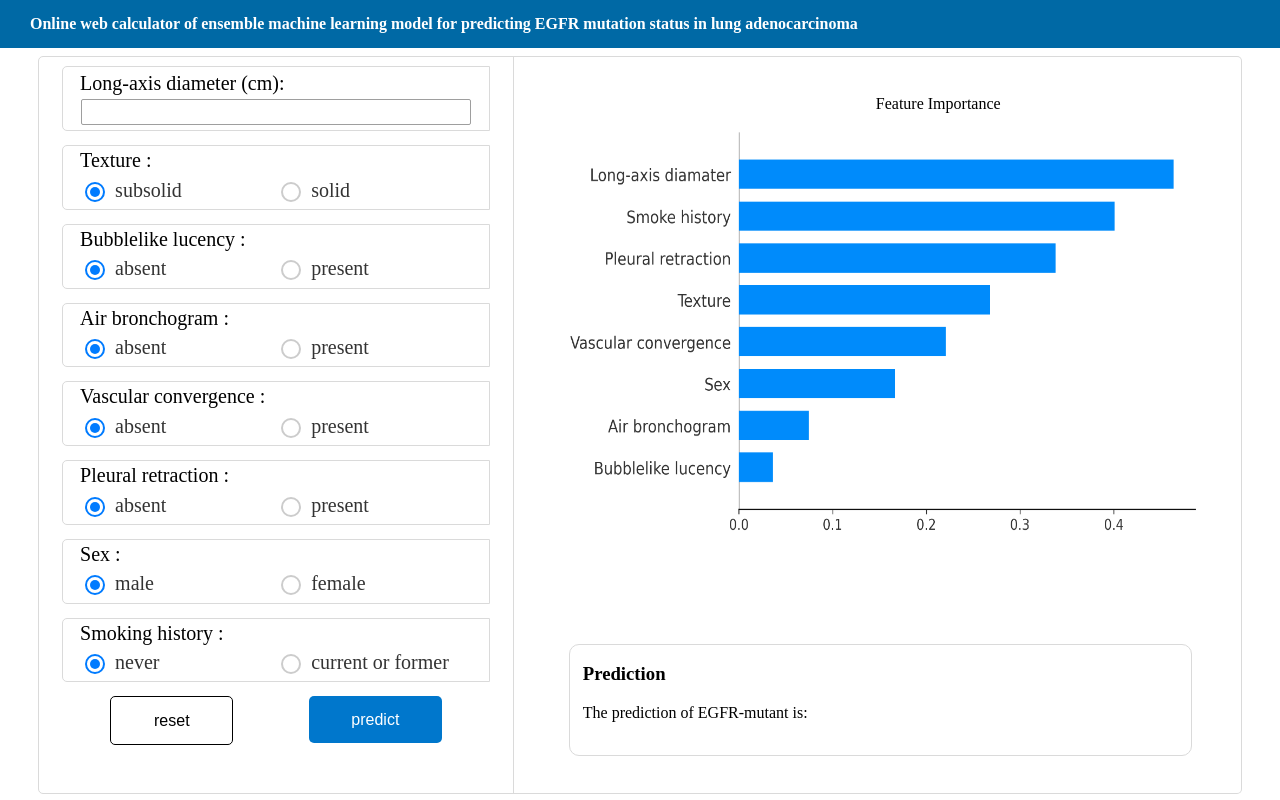
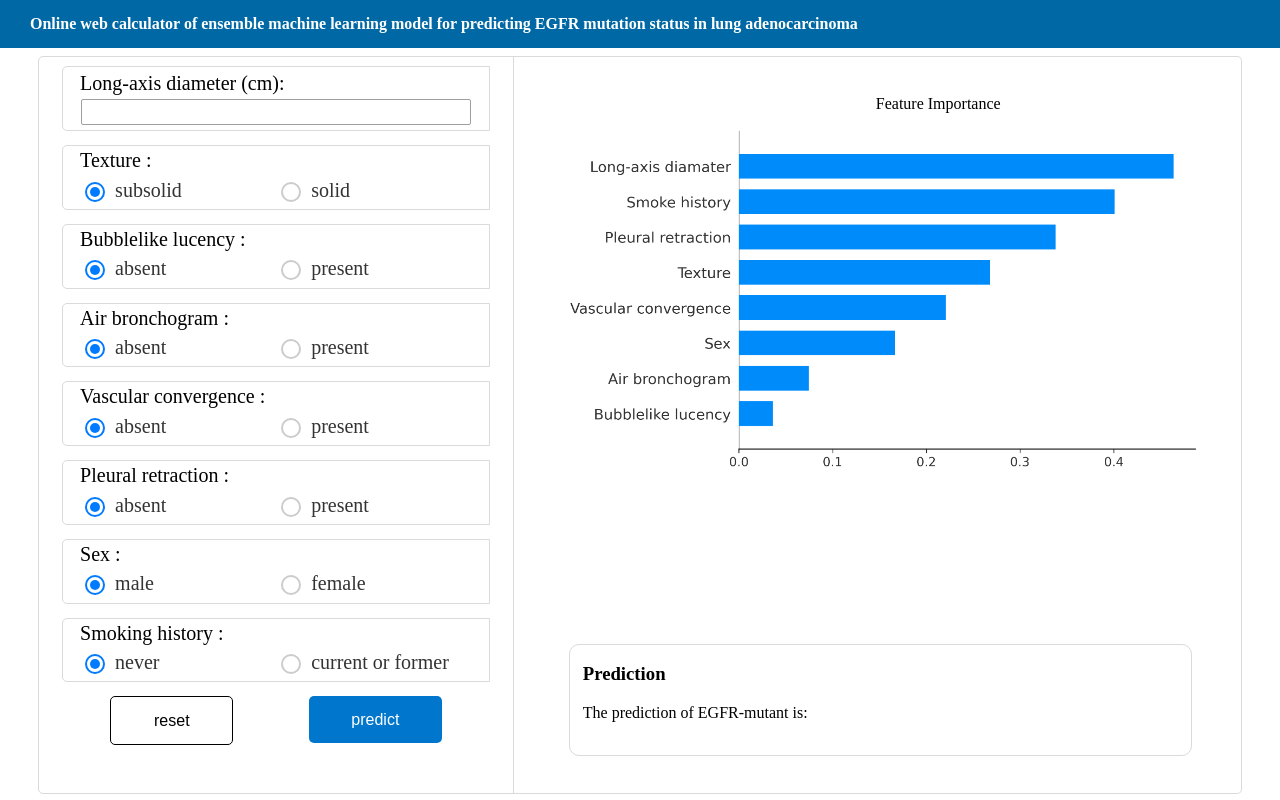
Before and after one commit to Qilongsong123/ensemble-learning_EGFR-prediction, a plain HTML site: page index.html in a window 1280 px wide. Drawn offline with Linux system fonts and the light colour scheme.

Commit message:
Update app.css

```diff
--- a/css/app.css
+++ b/css/app.css
@@ -137,7 +137,7 @@ label {
 
 #image img {
 	width: 90%;
-	height: 60%;
+	object-fit: contain;
 	position: absolute;
 	left: 7%;
 	top: 9%;
```
